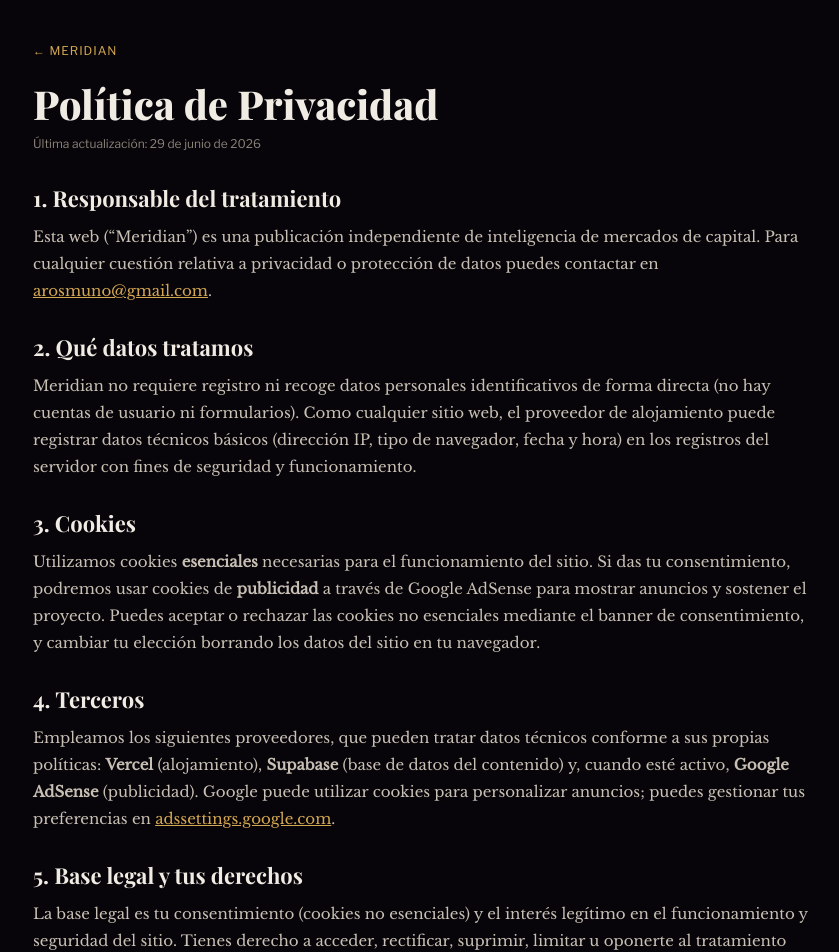
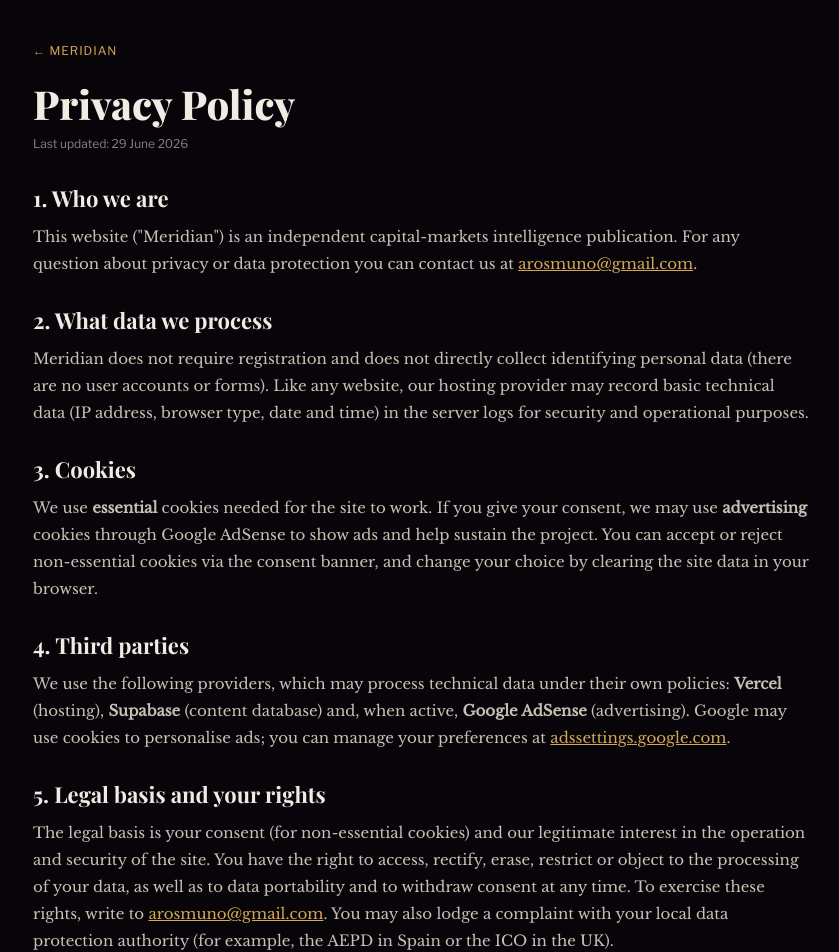
Before and after one commit to arosmuno/Meridian, a Next.js app: page /privacidad in a window 1280 px wide. Shown: the top 952 px of the page, without its empty margins (219-1058 px from the left). Built offline with nearby package versions, Linux system fonts and the light colour scheme; no server answers.

Commit message:
Add files via upload

```diff
--- a/pages/learn.js
+++ b/pages/learn.js
@@ -183,7 +183,7 @@ export default function Learn() {
             LEARN &middot; DEALS &middot; CAPITAL &middot; STRATEGY
           </div>
           <div style={{ marginTop: 8 }}>
-            <a href="/privacidad" style={{ fontFamily: 'var(--s)', fontSize: 9, color: 'var(--text-mid)', textDecoration: 'none', letterSpacing: '.06em' }}>Politica de privacidad</a>
+            <a href="/privacidad" style={{ fontFamily: 'var(--s)', fontSize: 9, color: 'var(--text-mid)', textDecoration: 'none', letterSpacing: '.06em' }}>Privacy Policy</a>
           </div>
         </div>
       </div>
--- a/pages/privacidad.js
+++ b/pages/privacidad.js
@@ -14,65 +14,65 @@ function Section({ title, children }) {
   );
 }
 
-export default function Privacidad() {
-  const updated = '29 de junio de 2026';
+export default function Privacy() {
+  const updated = '29 June 2026';
   return (
     <>
       <Head>
-        <title>Política de Privacidad — MERIDIAN</title>
+        <title>Privacy Policy — MERIDIAN</title>
         <meta name="robots" content="index,follow" />
       </Head>
       <div style={{ background: '#08050a', minHeight: '100vh', padding: '0 0 60px' }}>
         <div style={{ maxWidth: 820, margin: '0 auto', padding: '40px 22px' }}>
           <a href="/" style={{ fontFamily: "'Libre Franklin', sans-serif", fontSize: 12, color: C.gold, textDecoration: 'none', letterSpacing: '.08em' }}>← MERIDIAN</a>
-          <h1 style={{ fontFamily: "'Playfair Display', serif", fontSize: 40, fontWeight: 800, color: C.hi, margin: '18px 0 6px' }}>Política de Privacidad</h1>
-          <p style={{ fontFamily: "'Libre Franklin', sans-serif", fontSize: 12, color: C.mid, marginBottom: 32 }}>Última actualización: {updated}</p>
+          <h1 style={{ fontFamily: "'Playfair Display', serif", fontSize: 40, fontWeight: 800, color: C.hi, margin: '18px 0 6px' }}>Privacy Policy</h1>
+          <p style={{ fontFamily: "'Libre Franklin', sans-serif", fontSize: 12, color: C.mid, marginBottom: 32 }}>Last updated: {updated}</p>
 
-          <Section title="1. Responsable del tratamiento">
-            Esta web (“Meridian”) es una publicación independiente de inteligencia de mercados de capital.
-            Para cualquier cuestión relativa a privacidad o protección de datos puedes contactar en{' '}
+          <Section title="1. Who we are">
+            This website ("Meridian") is an independent capital-markets intelligence publication.
+            For any question about privacy or data protection you can contact us at{' '}
             <a href="mailto:arosmuno@gmail.com" style={{ color: C.gold }}>arosmuno@gmail.com</a>.
           </Section>
 
-          <Section title="2. Qué datos tratamos">
-            Meridian no requiere registro ni recoge datos personales identificativos de forma directa
-            (no hay cuentas de usuario ni formularios). Como cualquier sitio web, el proveedor de alojamiento
-            puede registrar datos técnicos básicos (dirección IP, tipo de navegador, fecha y hora) en los
-            registros del servidor con fines de seguridad y funcionamiento.
+          <Section title="2. What data we process">
+            Meridian does not require registration and does not directly collect identifying personal
+            data (there are no user accounts or forms). Like any website, our hosting provider may record
+            basic technical data (IP address, browser type, date and time) in the server logs for security
+            and operational purposes.
           </Section>
 
           <Section title="3. Cookies">
-            Utilizamos cookies <strong>esenciales</strong> necesarias para el funcionamiento del sitio.
-            Si das tu consentimiento, podremos usar cookies de <strong>publicidad</strong> a través de
-            Google AdSense para mostrar anuncios y sostener el proyecto. Puedes aceptar o rechazar las
-            cookies no esenciales mediante el banner de consentimiento, y cambiar tu elección borrando los
-            datos del sitio en tu navegador.
+            We use <strong>essential</strong> cookies needed for the site to work. If you give your consent,
+            we may use <strong>advertising</strong> cookies through Google AdSense to show ads and help
+            sustain the project. You can accept or reject non-essential cookies via the consent banner, and
+            change your choice by clearing the site data in your browser.
           </Section>
 
-          <Section title="4. Terceros">
-            Empleamos los siguientes proveedores, que pueden tratar datos técnicos conforme a sus propias
-            políticas: <strong>Vercel</strong> (alojamiento), <strong>Supabase</strong> (base de datos del
-            contenido) y, cuando esté activo, <strong>Google AdSense</strong> (publicidad). Google puede
-            utilizar cookies para personalizar anuncios; puedes gestionar tus preferencias en
-            {' '}<a href="https://adssettings.google.com" style={{ color: C.gold }}>adssettings.google.com</a>.
+          <Section title="4. Third parties">
+            We use the following providers, which may process technical data under their own policies:{' '}
+            <strong>Vercel</strong> (hosting), <strong>Supabase</strong> (content database) and, when active,
+            <strong> Google AdSense</strong> (advertising). Google may use cookies to personalise ads; you can
+            manage your preferences at{' '}
+            <a href="https://adssettings.google.com" style={{ color: C.gold }}>adssettings.google.com</a>.
           </Section>
 
-          <Section title="5. Base legal y tus derechos">
-            La base legal es tu consentimiento (cookies no esenciales) y el interés legítimo en el
-            funcionamiento y seguridad del sitio. Tienes derecho a acceder, rectificar, suprimir, limitar u
-            oponerte al tratamiento de tus datos, así como a la portabilidad y a retirar el consentimiento en
-            cualquier momento. Para ejercerlos, escribe a{' '}
-            <a href="mailto:arosmuno@gmail.com" style={{ color: C.gold }}>arosmuno@gmail.com</a>. También
-            puedes reclamar ante la autoridad de control competente (en España, la AEPD).
+          <Section title="5. Legal basis and your rights">
+            The legal basis is your consent (for non-essential cookies) and our legitimate interest in the
+            operation and security of the site. You have the right to access, rectify, erase, restrict or
+            object to the processing of your data, as well as to data portability and to withdraw consent at
+            any time. To exercise these rights, write to{' '}
+            <a href="mailto:arosmuno@gmail.com" style={{ color: C.gold }}>arosmuno@gmail.com</a>. You may also
+            lodge a complaint with your local data protection authority (for example, the AEPD in Spain or the
+            ICO in the UK).
           </Section>
 
-          <Section title="6. Cambios en esta política">
-            Podemos actualizar esta política para reflejar cambios legales o del servicio. Publicaremos la
-            versión vigente en esta misma página con su fecha de actualización.
+          <Section title="6. Changes to this policy">
+            We may update this policy to reflect legal or service changes. We will publish the current version
+            on this page together with its update date.
           </Section>
 
           <div style={{ borderTop: `1px solid ${C.border}`, marginTop: 36, paddingTop: 16 }}>
-            <a href="/" style={{ fontFamily: "'Libre Franklin', sans-serif", fontSize: 12, color: C.mid, textDecoration: 'none' }}>← Volver a Meridian</a>
+            <a href="/" style={{ fontFamily: "'Libre Franklin', sans-serif", fontSize: 12, color: C.mid, textDecoration: 'none' }}>← Back to Meridian</a>
           </div>
         </div>
       </div>
```
Also changed, not shown: pages/index.js (+5 -5 lines).
